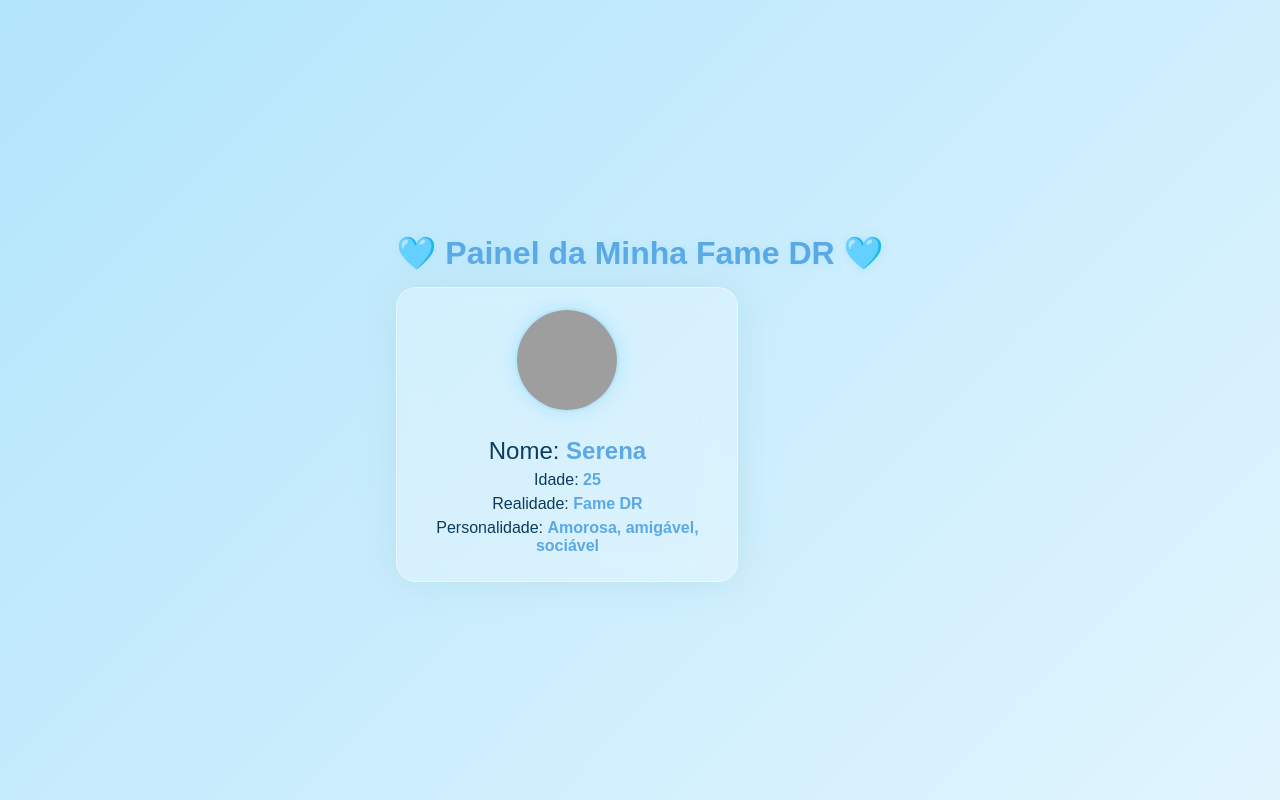
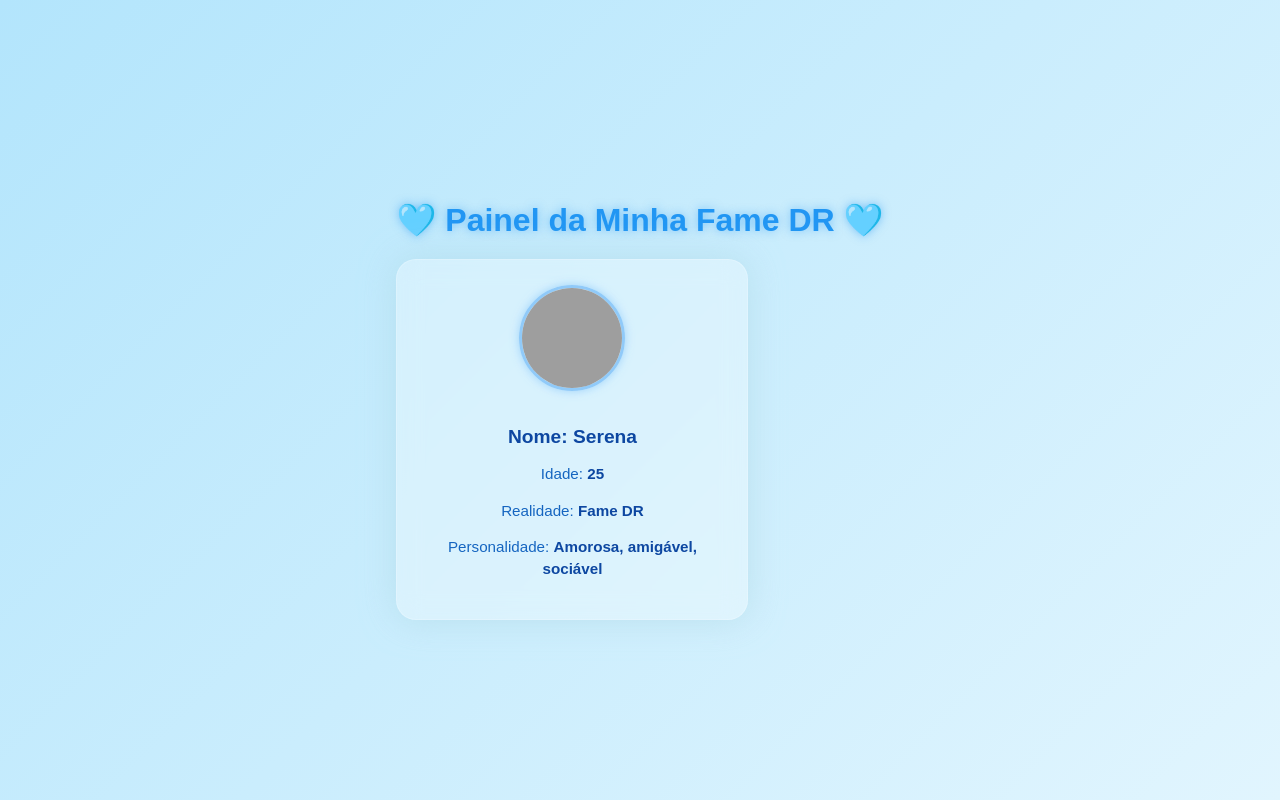
Before and after one commit to Saturnoxddd/INFORMA-ES---FAME-DR, a plain HTML site: page index.html in a window 1280 px wide. Drawn offline with Linux system fonts and the light colour scheme; grey boxes are pictures that could not be loaded.

Commit message:
Update style.css

```diff
--- a/style.css
+++ b/style.css
@@ -1,58 +1,62 @@
+/* Fundo geral */
 body {
+  background: linear-gradient(135deg, #b3e5fc, #e1f5fe);
+  font-family: 'Poppins', sans-serif;
+  display: flex;
+  flex-direction: column;
+  align-items: center;
+  justify-content: center;
+  height: 100vh;
   margin: 0;
-  height: 100vh;
-  background: linear-gradient(135deg, #b3e5fc, #e1f5fe);
-  display: flex;
-  justify-content: center;
-  align-items: center;
-  font-family: 'Poppins', sans-serif;
-  overflow: hidden;
 }
 
-.painel {
+/* Título */
+.titulo {
+  color: #2196f3;
   text-align: center;
+  font-size: 2em;
+  margin-bottom: 20px;
+  text-shadow: 0 0 10px rgba(33, 150, 243, 0.5);
 }
 
-.titulo {
-  font-size: 2rem;
-  color: #5aa9e6;
-  text-shadow: 0 0 10px #b3e5fc;
-  margin-bottom: 20px;
+/* Cartão principal */
+.cartao {
+  background: rgba(255, 255, 255, 0.3);
+  backdrop-filter: blur(12px);
+  border-radius: 20px;
+  box-shadow: 0 0 20px rgba(33, 150, 243, 0.3);
+  width: 300px;
+  padding: 25px;
+  text-align: center;
+  border: 1px solid rgba(255, 255, 255, 0.2);
 }
 
-.cartao {
-  background: rgba(255, 255, 255, 0.25);
-  border: 1px solid rgba(255, 255, 255, 0.4);
-  border-radius: 20px;
-  backdrop-filter: blur(15px);
-  box-shadow: 0 0 30px rgba(173, 216, 230, 0.5);
-  width: 300px;
-  padding: 20px;
-  animation: flutuar 4s ease-in-out infinite;
-}
-
-@keyframes flutuar {
-  0%, 100% { transform: translateY(0px); }
-  50% { transform: translateY(-10px); }
-}
-
+/* Foto da DR */
 .foto {
   width: 100px;
   height: 100px;
+  object-fit: cover;
   border-radius: 50%;
-  object-fit: cover;
-  border: 2px solid #b3e5fc;
-  box-shadow: 0 0 20px #b3e5fc;
+  border: 3px solid #90caf9;
+  box-shadow: 0 0 10px rgba(144, 202, 249, 0.8);
   margin-bottom: 15px;
 }
 
-.info h2, .info p {
-  color: #0b3c5d;
-  font-weight: 500;
-  margin: 6px 0;
+/* Informações */
+.info h2 {
+  color: #0d47a1;
+  font-size: 1.2em;
+  margin-bottom: 10px;
 }
 
+.info p {
+  color: #1565c0;
+  font-size: 0.95em;
+  line-height: 1.4em;
+}
+
+/* Destaque nos spans */
 .info span {
-  color: #5aa9e6;
-  font-weight: 600;
+  font-weight: bold;
+  color: #0d47a1;
 }
```
